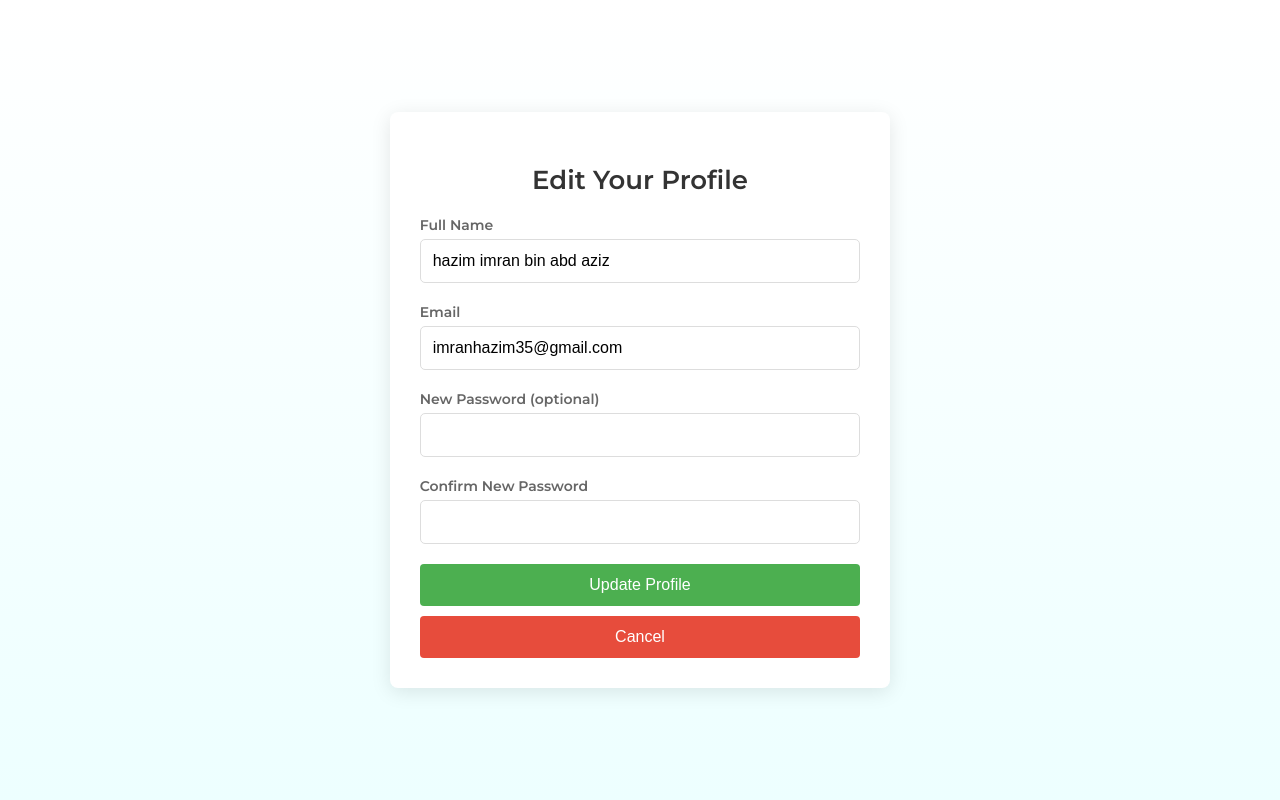
After one commit to harraznasrullah/qalamiquest, a PHP site: page /edit_profile.php in a window 1280 px wide. The commit adds this page. Run offline with PHP 8.4, Linux system fonts and the light colour scheme; a user stored in the database is signed in; data comes from the database, SQL or seed files in the repository.

Commit message:
create edit profile page, link it to the sidebar in both leacturer and student dashboard

```diff
--- /dev/null
+++ b/edit_profile.php
@@ -0,0 +1,250 @@
+<?php
+session_start();
+
+// Include database connection file
+include 'db_connection.php';
+
+// Unset success and error messages at the beginning to avoid persistence
+unset($_SESSION['success']);
+unset($_SESSION['error']);
+
+// Make sure the user is logged in
+if (!isset($_SESSION['user_id'])) {
+    header("Location: login.php");
+    exit();
+}
+
+// Get the user's current profile information from the database
+$user_id = $_SESSION['user_id'];
+
+$stmt = $conn->prepare("SELECT fullname, email, title FROM users WHERE id = ?");
+$stmt->bind_param("i", $user_id);
+$stmt->execute();
+$stmt->bind_result($fullname, $email, $title);
+$stmt->fetch();
+$stmt->close();
+
+if ($_SERVER['REQUEST_METHOD'] == 'POST') {
+    $new_fullname = $_POST['fullname'];
+    $new_email = $_POST['email'];
+    $new_password = $_POST['password'];
+
+    // Check if the confirm_password is set in the POST request
+    $confirm_password = isset($_POST['confirm_password']) ? $_POST['confirm_password'] : '';
+
+    // Validation
+    if (empty($new_fullname) || empty($new_email)) {
+        $_SESSION['error'] = "Full Name and Email cannot be empty.";
+    } else {
+        // Initialize error variable
+        $update_success = false;
+
+        // Update password only if it's provided and matches confirmation
+        if (!empty($new_password)) {
+            if ($new_password !== $confirm_password) {
+                $_SESSION['error'] = "Passwords do not match.";
+            } else {
+                // Hash new password
+                $hashed_password = password_hash($new_password, PASSWORD_DEFAULT);
+
+                // Prepare SQL query to update fullname, email, and password
+                $stmt = $conn->prepare("UPDATE users SET fullname = ?, email = ?, password = ? WHERE id = ?");
+                $stmt->bind_param("sssi", $new_fullname, $new_email, $hashed_password, $user_id);
+
+                // Execute the query and check if successful
+                if ($stmt->execute()) {
+                    $update_success = true;
+                } else {
+                    $_SESSION['error'] = "Error updating profile: " . $stmt->error;
+                }
+                $stmt->close();
+            }
+        } else {
+            // Update fullname and email only if password is not changed
+            $stmt = $conn->prepare("UPDATE users SET fullname = ?, email = ? WHERE id = ?");
+            $stmt->bind_param("ssi", $new_fullname, $new_email, $user_id);
+
+            // Execute the query and check if successful
+            if ($stmt->execute()) {
+                $update_success = true;
+            } else {
+                $_SESSION['error'] = "Error updating profile: " . $stmt->error;
+            }
+            $stmt->close();
+        }
+
+        // If the update is successful, update session and redirect
+        if ($update_success) {
+            $_SESSION['success'] = "Profile updated successfully!";
+            $_SESSION['user_name'] = $new_fullname;
+
+            // Redirect user based on their role
+            if ($title === 'student') {
+                header("Location: student_dashboard.php");
+            } elseif ($title === 'lecturer') {
+                header("Location: lecturer_dashboard.php");
+            }
+            exit();
+        }
+    }
+    $conn->close();
+}
+?>
+
+<!DOCTYPE html>
+<html lang="en">
+
+<head>
+    <meta charset="UTF-8">
+    <meta name="viewport" content="width=device-width, initial-scale=1.0">
+    <title>Edit Profile</title>
+    <link href="https://fonts.googleapis.com/css2?family=Roboto:wght@400;500&display=swap" rel="stylesheet">
+    <link rel="stylesheet" href="styles.css">
+    <style>
+        /* Global styling */
+        body {
+            font-family: 'Montserrat', sans-serif;
+            background-color: #f9fafb;
+            margin: 0;
+            padding: 0;
+            display: flex;
+            justify-content: center;
+            align-items: center;
+            min-height: 100vh;
+        }
+
+        .profile-content {
+            max-width: 500px;
+            background-color: white;
+            padding: 30px;
+            box-shadow: 0 4px 20px rgba(0, 0, 0, 0.1);
+            border-radius: 8px;
+            text-align: center;
+        }
+
+        .profile-form h2 {
+            font-size: 26px;
+            color: #333;
+            margin-bottom: 20px;
+        }
+
+        .profile-form label {
+            font-size: 14px;
+            font-weight: bold;
+            color: #666;
+            margin-bottom: 5px;
+            display: block;
+            text-align: left;
+        }
+
+        .profile-form input[type="text"],
+        .profile-form input[type="email"],
+        .profile-form input[type="password"] {
+            width: 100%;
+            padding: 12px;
+            margin-bottom: 20px;
+            border: 1px solid #ddd;
+            border-radius: 5px;
+            box-sizing: border-box;
+            font-size: 16px;
+            transition: all 0.2s;
+        }
+
+        .profile-form input:focus {
+            border-color: #4CAF50;
+            box-shadow: 0 0 5px rgba(0, 255, 0, 0.3);
+        }
+
+        .submit-button,
+        .cancel-button {
+            width: 100%;
+            padding: 12px;
+            background-color: #4CAF50;
+            color: white;
+            border: none;
+            border-radius: 4px;
+            cursor: pointer;
+            font-size: 16px;
+            transition: background-color 0.3s ease;
+        }
+
+        .submit-button:hover {
+            background-color: #43a047;
+        }
+
+        .cancel-button {
+            background-color: #e74c3c;
+            margin-top: 10px;
+        }
+
+        .cancel-button:hover {
+            background-color: #c0392b;
+        }
+
+        /* Success and error messages */
+        .success-message,
+        .error-message {
+            padding: 15px;
+            margin-bottom: 20px;
+            border-radius: 4px;
+            text-align: center;
+        }
+
+        .success-message {
+            background-color: #d4edda;
+            color: #155724;
+            border: 1px solid #c3e6cb;
+        }
+
+        .error-message {
+            background-color: #f8d7da;
+            color: #721c24;
+            border: 1px solid #f5c6cb;
+        }
+    </style>
+</head>
+
+<body>
+
+    <!-- Edit Profile Form -->
+    <div class="profile-content">
+        <div class="profile-form">
+            <h2>Edit Your Profile</h2>
+
+            <!-- Display success or error messages -->
+            <?php if (isset($_SESSION['success'])): ?>
+                <div class="success-message">
+                    <?php echo $_SESSION['success'];
+                    unset($_SESSION['success']); ?>
+                </div>
+            <?php elseif (isset($_SESSION['error'])): ?>
+                <div class="error-message">
+                    <?php echo $_SESSION['error'];
+                    unset($_SESSION['error']); ?>
+                </div>
+            <?php endif; ?>
+
+            <form action="edit_profile.php" method="POST">
+                <label for="fullname">Full Name</label>
+                <input type="text" id="fullname" name="fullname" value="<?php echo htmlspecialchars($fullname); ?>"
+                    required>
+
+                <label for="email">Email</label>
+                <input type="email" id="email" name="email" value="<?php echo htmlspecialchars($email); ?>" required>
+
+                <label for="password">New Password (optional)</label>
+                <input type="password" id="password" name="password">
+
+                <label for="confirm_password">Confirm New Password</label>
+                <input type="password" id="confirm_password" name="confirm_password">
+
+                <button type="submit" class="submit-button">Update Profile</button>
+                <button type="button" class="cancel-button"
+                    onclick="location.href='<?php echo ($title === 'lecturer') ? 'lecturer_dashboard.php' : 'student_dashboard.php'; ?>'">Cancel</button>
+            </form>
+        </div>
+    </div>
+
+</body>
+
+</html>
--- a/lecturer_dashboard.php
+++ b/lecturer_dashboard.php
@@ -245,6 +245,7 @@ $lecturer_name = strtoupper($_SESSION['user_name']); // Retrieve from session af
     <div class="sidebar" id="sidebar">
         <a href="lecturer_dashboard.php"><i class="fas fa-home"></i> Dashboard</a>
         <a href="approval.php"><i class="fas fa-check-circle"></i> Approval</a>
+        <a href="edit_profile.php"><i class="fas fa-user"></i> Edit Profile</a>
         <a href="logout.php"><i class="fas fa-sign-out-alt"></i> Logout</a>
     </div>
 
--- a/student_dashboard.php
+++ b/student_dashboard.php
@@ -36,7 +36,7 @@ $user_name = strtoupper($_SESSION['user_name']); // Retrieve from session after
         <a href="#"><i class="fas fa-home"></i> Dashboard</a>
         <a href="#"><i class="fas fa-users"></i> Lecturer/Supervisor</a>
         <a href="#"><i class="fas fa-bookmark"></i> Bookmark</a>
-        <a href="#"><i class="fas fa-user"></i> Edit Profile</a>
+        <a href="edit_profile.php"><i class="fas fa-user"></i> Edit Profile</a>
         <a href="logout.php"><i class="fas fa-sign-out-alt"></i> Logout</a> <!-- Updated Logout link -->
 
     </div>
```
